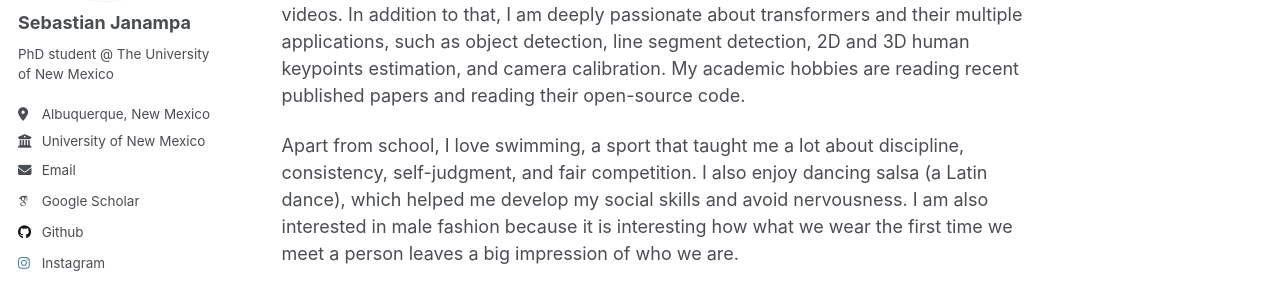
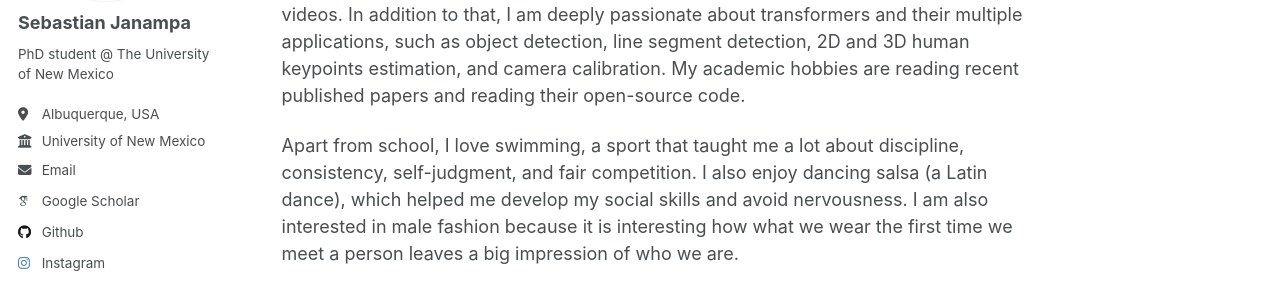
Before and after one commit to SebastianJanampa/SebastianJanampa.github.io, a Jekyll site: the page built from _pages/about.md, in a window 1280 px wide. Shown: the part 279-565 px from the top of the page. Built offline with Jekyll 4.4.1, drawn with Linux system fonts in a browser that asks for light colours; some web fonts are replaced.

Commit message:
Update _config.yml

```diff
--- a/_config.yml
+++ b/_config.yml
@@ -25,7 +25,7 @@ author:
   name             : "Sebastian Janampa"
   pronouns         : # example: "she/her"
   bio              : "PhD student @ The University of New Mexico"
-  location         : "Albuquerque, New Mexico"
+  location         : "Albuquerque, USA"
   employer         : "University of New Mexico"
   uri              : # URL
   email            : "rjsebastian001@gmail.com"
```
